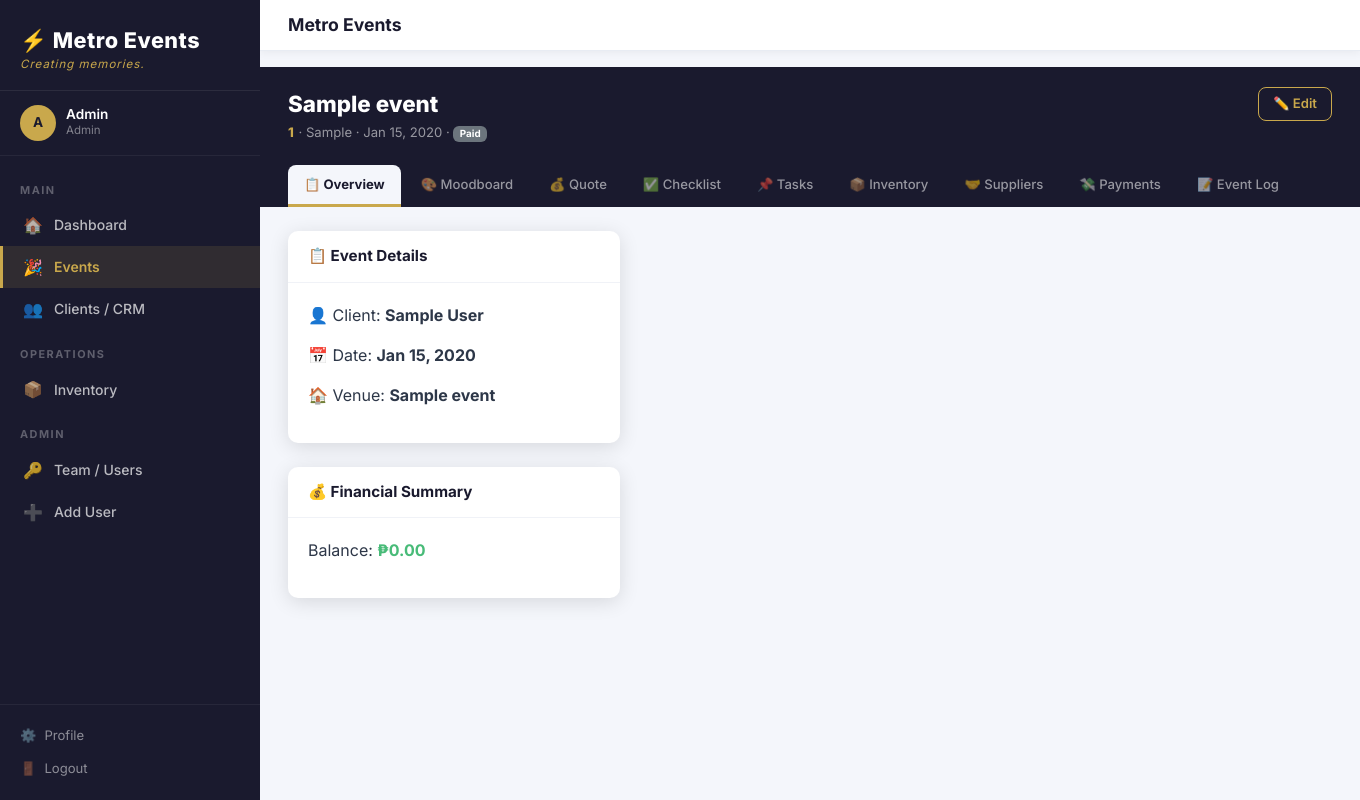
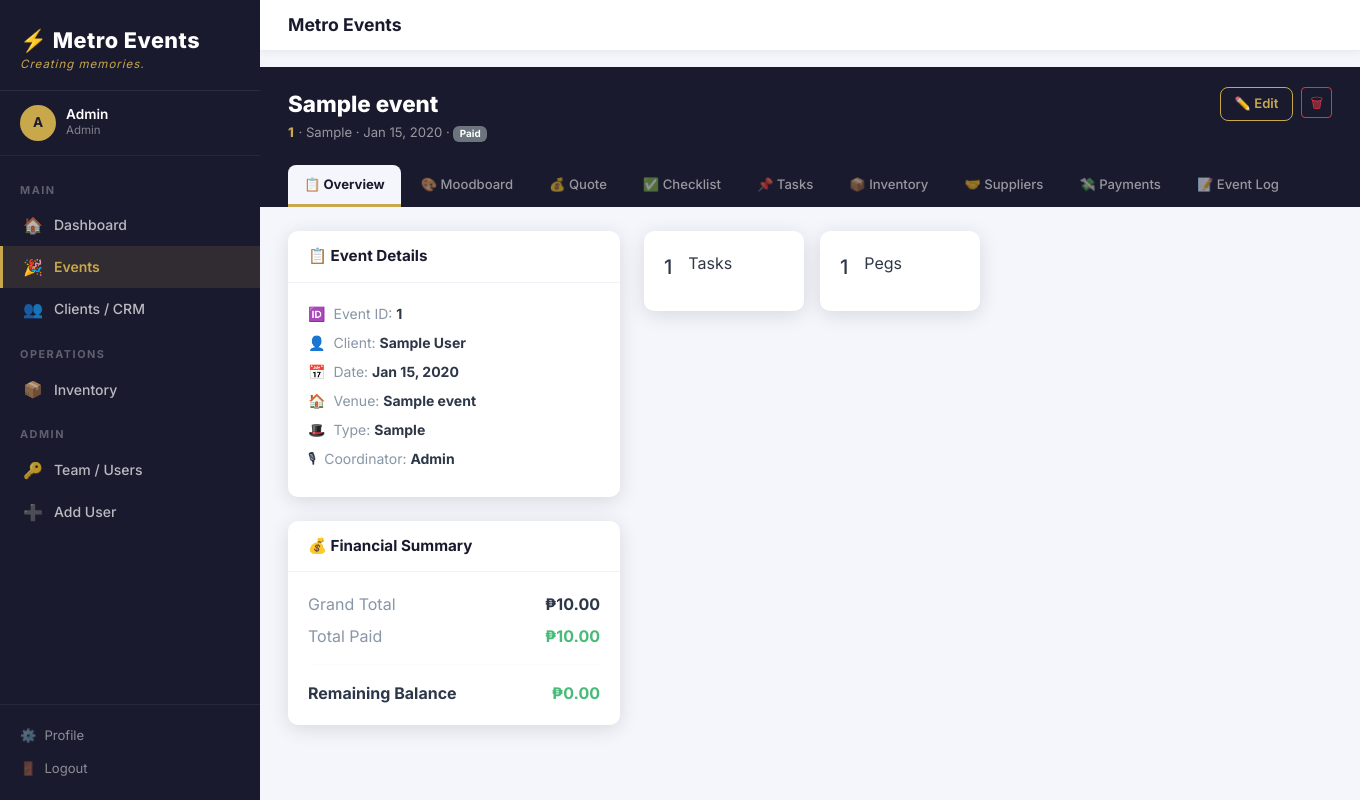
Before and after one commit to meisems/metroevents, a Flask app: page /events/1 in a window 1360 px wide. Run offline with Flask 3, Linux system fonts and the light colour scheme; a user stored in the database is signed in; tables that the repository leaves empty hold one stand-in row (values such as "Sample post").

Commit message:
Update detail.html

```diff
--- a/templates/events/detail.html
+++ b/templates/events/detail.html
@@ -11,15 +11,24 @@
         {{ event.event_type|title }} ·
         {{ event.event_date|dateformat }} ·
         <span class="badge bg-{{ event.status_color }}">{{ event.status|replace('_',' ')|title }}</span>
+        {% if event.days_until >= 0 and event.status not in ['done','cancelled'] %}
+          · <strong style="color:#C9A84C;">{{ event.days_until }} days away</strong>
+        {% endif %}
       </div>
     </div>
-    <div class="d-flex gap-2">
+    <div class="d-flex gap-2 pb-2">
       <a href="{{ url_for('events.edit_event', event_id=event.id) }}" class="btn-outline-gold" style="font-size:.82rem;padding:6px 14px;">✏️ Edit</a>
+      {% if current_user.is_admin %}
+      <form action="{{ url_for('events.delete_event', event_id=event.id) }}" method="POST" data-confirm="Delete this event permanently?">
+        <input type="hidden" name="csrf_token" value="{{ csrf_token() }}" />
+        <button type="submit" class="btn btn-sm btn-outline-danger">🗑</button>
+      </form>
+      {% endif %}
     </div>
   </div>
 
   <div class="me-workspace-tabs">
-    {% set nav_links = [
+    {% set tabs_list = [
       ('overview', '📋', 'Overview'),
       ('moodboard', '🎨', 'Moodboard'),
       ('quote', '💰', 'Quote'),
@@ -30,7 +39,7 @@
       ('payments', '💸', 'Payments'),
       ('log', '📝', 'Event Log'),
     ] %}
-    {% for t_id, t_icon, t_label in nav_links %}
+    {% for t_id, t_icon, t_label in tabs_list %}
     <a href="{{ url_for('events.detail', event_id=event.id, tab=t_id) }}"
        class="tab-btn {{ 'active' if tab == t_id or (not tab and t_id == 'overview') }}">
       {{ t_icon }} {{ t_label }}
@@ -48,16 +57,47 @@
     <div class="me-card mb-4">
       <div class="me-card-header"><h5>📋 Event Details</h5></div>
       <div class="me-card-body">
-        <p>👤 Client: <strong>{{ event.client.full_name }}</strong></p>
-        <p>📅 Date: <strong>{{ event.event_date|dateformat }}</strong></p>
-        <p>🏠 Venue: <strong>{{ event.venue_name or 'TBD' }}</strong></p>
+        {% macro drow(icon, label, val) %}
+        <div class="d-flex gap-2 mb-2" style="font-size:.875rem;">
+          <span>{{ icon }}</span>
+          <div><span style="color:#8896A5;">{{ label }}:</span> <strong>{{ val or '—' }}</strong></div>
+        </div>
+        {% endmacro %}
+        {{ drow('🆔', 'Event ID', event.event_id) }}
+        {{ drow('👤', 'Client', event.client.full_name) }}
+        {{ drow('📅', 'Date', event.event_date|dateformat) }}
+        {{ drow('🏠', 'Venue', event.venue_name) }}
+        {{ drow('🎩', 'Type', event.event_type|title) }}
+        {{ drow('🎙', 'Coordinator', event.coordinator.name if event.coordinator else None) }}
       </div>
     </div>
+
     <div class="me-card">
       <div class="me-card-header"><h5>💰 Financial Summary</h5></div>
       <div class="me-card-body">
-          <p>Balance: <strong style="color:{{ '#F56565' if event.balance_due > 0 else '#48BB78' }}">{{ event.balance_due|peso }}</strong></p>
+        {% set quote = event.active_quote %}
+        <div class="d-flex justify-content-between mb-2">
+          <span style="color:#8896A5;">Grand Total</span>
+          <strong>{{ quote.grand_total|peso if quote else 'No Quote' }}</strong>
         </div>
+        <div class="d-flex justify-content-between mb-2">
+          <span style="color:#8896A5;">Total Paid</span>
+          <strong style="color:#48BB78;">{{ event.total_paid|peso }}</strong>
+        </div>
+        <hr class="divider" />
+        <div class="d-flex justify-content-between">
+          <span style="font-weight:700;">Remaining Balance</span>
+          <strong style="color:{{ '#F56565' if event.balance_due > 0 else '#48BB78' }};">
+            {% if not quote %} ₱0.00 {% else %} {{ event.balance_due|peso }} {% endif %}
+          </strong>
+        </div>
+      </div>
+    </div>
+  </div>
+  <div class="col-lg-8">
+     <div class="row g-3">
+        <div class="col-md-3"><div class="kpi-card"><h5>{{ event.tasks.count() }}</h5><p>Tasks</p></div></div>
+        <div class="col-md-3"><div class="kpi-card"><h5>{{ event.moodboard_pegs.count() }}</h5><p>Pegs</p></div></div>
      </div>
   </div>
 </div>
@@ -70,68 +110,82 @@
 </div>
 <div class="moodboard-grid">
   {% for peg in event.moodboard_pegs.all() %}
-        <img src="{{ peg.image_url }}" style="width:200px; border-radius:12px;">
-    {% else %}<p class="text-muted">No pegs found.</p>{% endfor %}
+    <img src="{{ peg.image_url }}" style="width:200px; border-radius:12px; margin:5px;">
+  {% else %}<p class="text-muted">No inspiration added yet.</p>{% endfor %}
 </div>
 
 {# =================== 💰 QUOTE =================== #}
 {% elif tab == 'quote' %}
 <div class="d-flex justify-content-between mb-3">
-    <h5>💰 Quote Revision</h5>
-    <a href="{{ url_for('quotes.new_quote', event_id=event.id) }}" class="btn-gold">➕ New Quote</a>
+  <h5>💰 Quotation Workspace</h5>
+  <a href="{{ url_for('quotes.new_quote', event_id=event.id) }}" class="btn-gold">➕ New Revision</a>
 </div>
-<p>Current Quote: <strong>{{ event.active_quote.grand_total|peso if event.active_quote else 'No Quote' }}</strong></p>
+{% set quote = event.active_quote %}
+{% if quote %}
+  <table class="me-table">
+    {% for item in quote.items %}
+    <tr><td>{{ item.item_name }}</td><td class="text-end">{{ item.total_price|peso }}</td></tr>
+    {% endfor %}
+  </table>
+{% else %}<p>Create a quote to see the breakdown.</p>{% endif %}
 
 {# =================== ✅ CHECKLIST =================== #}
 {% elif tab == 'checklist' %}
-<div class="d-flex justify-content-between mb-3">
-    <h5>✅ Checklist</h5>
-    <button class="btn-gold">➕ Add Item</button>
-</div>
+<h5 class="mb-3">✅ Checklist</h5>
 {% for item in event.checklist_items.all() %}
-    <div class="p-2 mb-2 bg-white rounded">{{ item.title }}</div>
+  <div class="p-3 mb-2 bg-white rounded shadow-sm">{{ item.title }}</div>
 {% endfor %}
 
 {# =================== 📌 TASKS =================== #}
 {% elif tab == 'tasks' %}
-<div class="d-flex justify-content-between mb-3">
-    <h5>📌 Tasks</h5>
-    <button class="btn-gold">➕ Assign Task</button>
-</div>
+<h5 class="mb-3">📌 Crew Tasks</h5>
+<table class="me-table bg-white">
   {% for t in event.tasks.all() %}
-    <div class="p-2 mb-2 bg-white rounded">{{ t.title }} - {{ 'Done' if t.is_done else 'Pending' }}</div>
+    <tr><td>{{ t.title }}</td><td>{{ '✅' if t.is_done else '⏳' }}</td></tr>
   {% endfor %}
+</table>
+
+{# =================== 📦 INVENTORY =================== #}
+{% elif tab == 'inventory' %}
+<h5 class="mb-3">📦 Inventory Reservations</h5>
+<table class="me-table bg-white">
+  <thead><tr><th>Item</th><th>Qty</th><th>Status</th></tr></thead>
+  {% for res in event.reservations.all() %}
+    <tr><td>{{ res.item.name }}</td><td>{{ res.quantity }}</td><td>{{ res.status }}</td></tr>
+  {% else %}<tr><td colspan="3" class="text-center py-4">No inventory reserved.</td></tr>{% endfor %}
+</table>
+
+{# =================== 🤝 SUPPLIERS =================== #}
+{% elif tab == 'suppliers' %}
+<h5 class="mb-3">🤝 Suppliers & POs</h5>
+<p class="text-muted">Manage your purchase orders here.</p>
 
 {# =================== 💸 PAYMENTS =================== #}
 {% elif tab == 'payments' %}
-<div class="d-flex justify-content-between mb-3">
-    <h5>💸 Payments</h5>
-    <button class="btn-gold">➕ Record Payment</button>
-</div>
+<h5 class="mb-3">💸 Payment History</h5>
 <table class="me-table bg-white">
   {% for p in event.payments.all() %}
-        <tr><td>{{ p.label }}</td><td>{{ p.amount|peso }}</td></tr>
+    <tr><td>{{ p.label }}</td><td>{{ p.amount|peso }}</td><td>{{ p.status }}</td></tr>
   {% endfor %}
 </table>
 
 {# =================== 📝 LOG =================== #}
 {% elif tab == 'log' %}
-<div class="d-flex justify-content-between mb-3">
-    <h5>📝 Event Log</h5>
-    <button class="btn-gold">➕ Add Entry</button>
+<h5 class="mb-3">📝 Event Day Log</h5>
+{% set logs = event.event_logs.all() | sort(attribute='logged_at', reverse=True) %}
+{% for entry in logs %}
+  <div class="mb-2 p-2" style="border-left:4px solid #C9A84C; background:#fff;">
+    <strong>{{ entry.log_type|title }}</strong>: {{ entry.message }}
   </div>
-{% for log in event.event_logs.all() %}
-    <div class="p-2 mb-2 bg-white">{{ log.message }}</div>
 {% endfor %}
 
-{# =================== 🚨 FALLBACK DEBUGGER =================== #}
+{# =================== 🚨 SAFETY FALLBACK =================== #}
 {% else %}
-<div class="text-center py-5" style="background: #fff; border-radius: 12px; border: 2px dashed #C9A84C;">
+<div class="text-center py-5 bg-white rounded">
     <div style="font-size: 3rem;">🔍</div>
-    <h4 class="mt-3">White Page Fixer</h4>
-    <p>The system thinks you are on the <strong>"{{ tab }}"</strong> tab.</p>
-    <p class="text-muted">If this word doesn't match my code above, that's why it's white!</p>
-    <a href="{{ url_for('events.detail', event_id=event.id, tab='overview') }}" class="btn-gold">Return to Overview</a>
+    <h4>Tab Error</h4>
+    <p>The system is looking for tab: <strong>"{{ tab }}"</strong> but couldn't find it in the code.</p>
+    <a href="{{ url_for('events.detail', event_id=event.id, tab='overview') }}" class="btn-gold mt-3">Back to Overview</a>
 </div>
 {% endif %}
 
```
Lines whose indentation alone changed are shown as unchanged.
